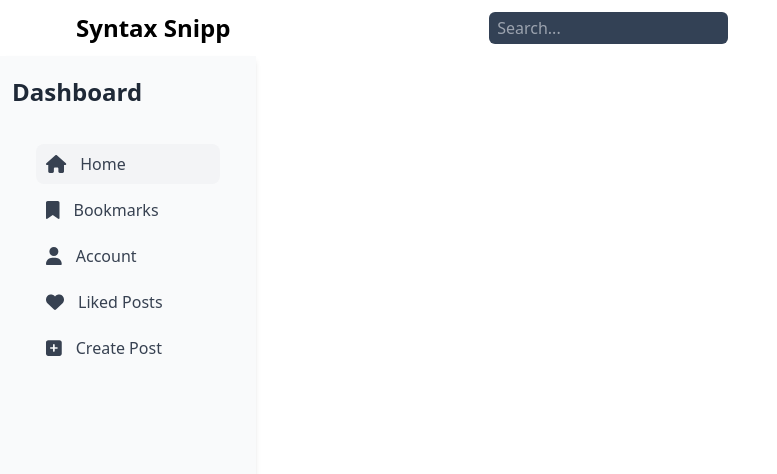
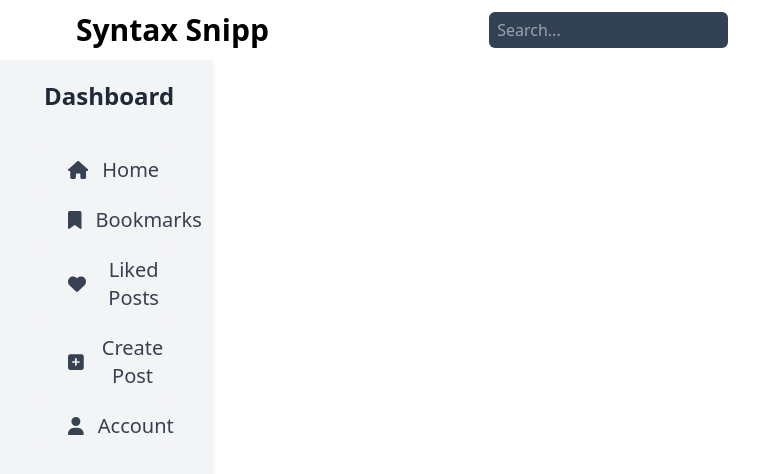
Before and after one commit to Dishant1804/SyntaxSnipp, a React (Vite) app in the folder frontend/: page / in a window 1280 px wide. Shown: the top 474 px of the page, without its empty margins (0-777 px from the left). Built offline with nearby package versions, Linux system fonts and the light colour scheme.

Commit message:
improved Sidebar

```diff
--- a/frontend/src/App.tsx
+++ b/frontend/src/App.tsx
@@ -9,7 +9,7 @@ import Post from "./pages/Post";
 import { useState } from "react";
 
 function App() {
-  const [showSidebar, setShowSidebar] = useState(true);
+  const [showSidebar, setShowSidebar] = useState(false);
 
   const toggleSidebar = () => {
     setShowSidebar(!showSidebar);
--- a/frontend/src/components/CreatePost.tsx
+++ /dev/null
@@ -1,15 +0,0 @@
-import { useNavigate } from "react-router-dom";
-
-
-const CreatePost = () => {
-  const navigate = useNavigate();
-  const handleClick = () =>{
-    navigate("/createpost");
-  }
-
-  return <button className="absolute bottom-0 right-0 p-4 z-[2]" onClick={handleClick}>
-    create post
-  </button>
-}
-
-export default CreatePost;
--- a/frontend/src/components/Navbar.tsx
+++ b/frontend/src/components/Navbar.tsx
@@ -5,7 +5,7 @@ const Navbar = ({ toggleSidebar, showSidebar } : { toggleSidebar : ()=> void, sh
     <div className="flex">
       <nav className="bg-white border-gray-200 dark:bg-gray-900 fixed top-0 z-10 w-full lg:relative">
         <div className="max-w-screen grid grid-cols-3 mx-auto p-3">
-          <span className="text-2xl font-semibold whitespace-nowrap pl-0 lg:pl-16 dark:text-white">
+          <span className="text-3xl font-semibold whitespace-nowrap pl-0 lg:pl-16 dark:text-white">
             Syntax Snipp
           </span>
           <div className="hidden justify-center md:flex">
--- a/frontend/src/components/Sidebar.tsx
+++ b/frontend/src/components/Sidebar.tsx
@@ -1,13 +1,23 @@
 import { faBookmark, faHeart, faHouse, faSquarePlus, faUser } from "@fortawesome/free-solid-svg-icons";
 import { FontAwesomeIcon } from "@fortawesome/react-fontawesome";
+import { useNavigate } from "react-router-dom";
 
-const Sidebar = ({ showSidebar, toggleSidebar } : { showSidebar : boolean , toggleSidebar : ()=> void}  ) => {
+const Sidebar = ({ showSidebar, toggleSidebar }: { showSidebar: boolean, toggleSidebar: () => void }) => {
+  const navigate = useNavigate();
+
+  const handleHome = () => {
+    navigate('/posts')
+  }
+  const handleCreatePost = () => {
+    navigate("/createpost");
+  }
+
   return (
     <div className={`fixed z-20 inset-0 overflow-y-auto bg-gray-900 bg-opacity-50 lg:relative lg:bg-transparent lg:block ${showSidebar ? 'block' : 'hidden'}`}>
-      <div className="flex flex-col h-screen fixed p-3 w-60 lg:w-64 bg-gray-50 text-gray-800 shadow-md z-[10]">
+      <div className="flex flex-col h-screen fixed p-3 w-60 lg:w-1/6 bg-gray-100 text-gray-800 shadow-md z-[10]">
         <div className="space-y-3">
           <div className="flex items-center justify-between">
-            <h1 className="flex-none text-2xl font-semibold mt-2" aria-label="Dashboard">Dashboard</h1>
+            <h1 className="flex-none text-2xl font-semibold mt-2 lg:pl-8" aria-label="Dashboard">Dashboard</h1>
             <button
               className="p-2 lg:hidden"
               onClick={toggleSidebar}
@@ -23,46 +33,51 @@ const Sidebar = ({ showSidebar, toggleSidebar } : { showSidebar : boolean , togg
               </svg>
             </button>
           </div>
-          <nav className="hs-accordion-group p-6 w-full flex flex-col flex-wrap" data-hs-accordion-always-open>
+          <nav className="hs-accordion-group p-6 w-full flex flex-col " data-hs-accordion-always-open>
             <ul className="space-y-1.5">
               <li>
-                <a className="flex items-center gap-x-3.5 py-2 px-2.5 bg-gray-100 text-base text-gray-700 rounded-lg hover:bg-gray-100" href="#">
+                <button
+                  type="button"
+                  className="flex items-center gap-x-3.5 py-2 px-2.5 bg-gray-100  text-gray-700 rounded-lg hover:bg-gray-200 lg:pl-8 md:text-lg lg:text-xl w-full"
+                  onClick={handleHome}
+                >
                   <FontAwesomeIcon icon={faHouse} className="text-lg" />
                   Home
-                </a>
+                </button>
               </li>
-
-              <li className="hs-accordion" id="users-accordion">
-                <button type="button" className="hs-accordion-toggle hs-accordion-active:text-blue-600 hs-accordion-active:hover:bg-transparent w-full text-start flex items-center gap-x-3.5 py-2 px-2.5 text-base text-gray-700 rounded-lg hover:bg-gray-100">
+              <li>
+                <button
+                  type="button"
+                  className="flex items-center gap-x-3.5 py-2 px-2.5 bg-gray-100  text-gray-700 rounded-lg hover:bg-gray-200 lg:pl-8 md:text-lg lg:text-xl w-full"
+                >
                   <FontAwesomeIcon icon={faBookmark} className="text-lg" />
                   Bookmarks
                 </button>
               </li>
-
-              <li className="hs-accordion" id="account-accordion">
-                <button type="button" className="hs-accordion-toggle hs-accordion-active:text-blue-600 hs-accordion-active:hover:bg-transparent w-full text-start flex items-center gap-x-3.5 py-2 px-2.5 text-base text-gray-700 rounded-lg hover:bg-gray-100">
+              <li>
+                <button type="button" className="flex items-center gap-x-3.5 py-2 px-2.5 bg-gray-100  text-gray-700 rounded-lg hover:bg-gray-200 lg:pl-8 md:text-lg lg:text-xl w-full">
+                  <FontAwesomeIcon icon={faHeart} className="text-lg" />
+                  Liked Posts
+                </button>
+              </li>
+              <li>
+                <button
+                  type="button"
+                  className="flex items-center gap-x-3.5 py-2 px-2.5 bg-gray-100  text-gray-700 rounded-lg hover:bg-gray-200 lg:pl-8 md:text-lg lg:text-xl w-full"
+                  onClick={handleCreatePost}
+                >
+                  <FontAwesomeIcon icon={faSquarePlus} className="text-lg" />
+                  Create Post
+                </button>
+              </li>
+              <li>
+                <button
+                  type="button"
+                  className="flex items-center gap-x-3.5 py-2 px-2.5 bg-gray-100  text-gray-700 rounded-lg hover:bg-gray-200 lg:pl-8 md:text-lg lg:text-xl w-full">
                   <FontAwesomeIcon icon={faUser} className="text-lg" />
                   Account
                 </button>
-
-                <div id="account-accordion" className="hs-accordion-content w-full overflow-hidden transition-[height] duration-300 hidden">
-                </div>
               </li>
-
-              <li className="hs-accordion" id="projects-accordion">
-                <button type="button" className="hs-accordion-toggle hs-accordion-active:text-blue-600 hs-accordion-active:hover:bg-transparent w-full text-start flex items-center gap-x-3.5 py-2 px-2.5 text-base text-gray-700 rounded-lg hover:bg-gray-100">
-                  <FontAwesomeIcon icon={faHeart} className="text-lg" />
-                  Liked Posts
-                </button>
-
-                <div id="projects-accordion" className="hs-accordion-content w-full overflow-hidden transition-[height] duration-300 hidden">
-                </div>
-              </li>
-
-              <li><a className="flex items-center gap-x-3.5 py-2 px-2.5 text-base text-gray-700 rounded-lg hover:bg-gray-100" href="#">
-                <FontAwesomeIcon icon={faSquarePlus} className="text-lg" />
-                Create Post
-              </a></li>
             </ul>
           </nav>
         </div>
--- a/frontend/src/pages/Posts.tsx
+++ b/frontend/src/pages/Posts.tsx
@@ -3,7 +3,6 @@ import { useDispatch, useSelector } from "react-redux";
 import { AppDispatch, RootState } from "../redux/store";
 import { useEffect } from "react";
 import { fetchPosts } from "../redux/slice/posts/postSlice";
-import CreatePost from "../components/CreatePost";
 
 const Posts = () => {
   const dispatch: AppDispatch = useDispatch();
@@ -39,9 +38,6 @@ const Posts = () => {
               />
             );
           })}
-        <div>
-          <CreatePost/>
-        </div>
       </div>
   );
 };
```
